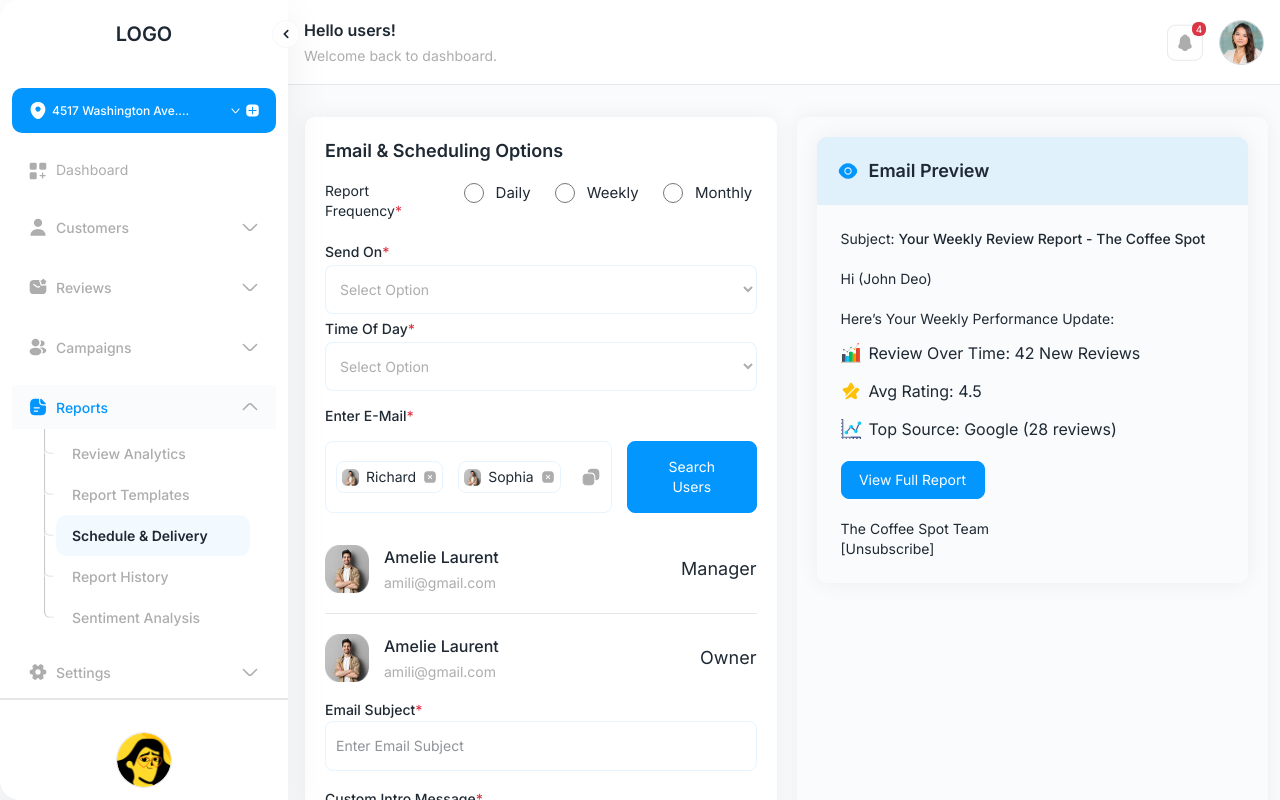
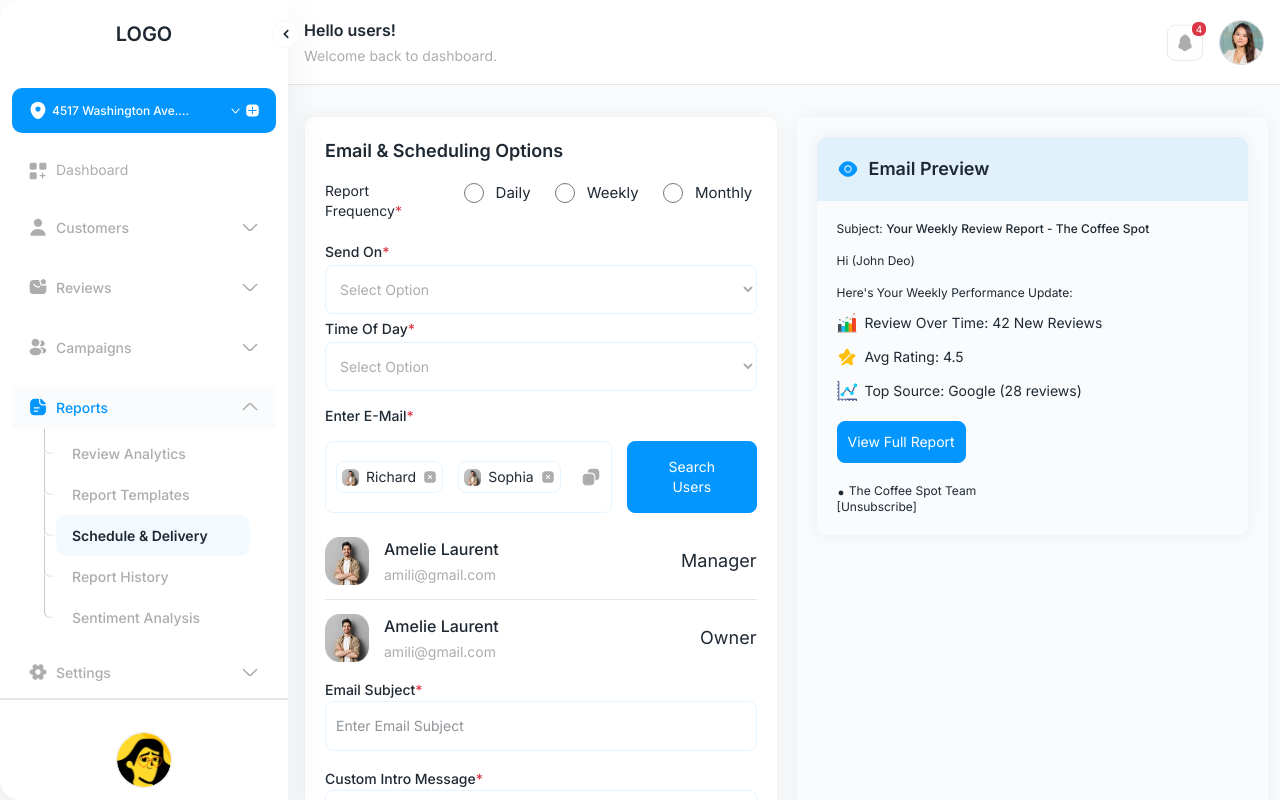
Before and after one commit to sumithub/rs-web-develop, a Next.js app: page /schedule-delivery in a window 1280 px wide. Shown: the top 800 px of the page. Built offline with nearby package versions, Linux system fonts and the light colour scheme.

Commit message:
Schedule page ui

```diff
--- a/src/app/report-history/page.js
+++ b/src/app/report-history/page.js
@@ -13,6 +13,7 @@ import { formatDate, getError } from '../../../helper'
 import Status from '../../components/Status'
 import axios from 'axios'
 import { toast } from 'react-toastify'
+import { title } from 'process'
 
 export default function ReportHistory() {
     const [openEmail, setOpenEmail] = useState(false)
@@ -43,15 +44,15 @@ export default function ReportHistory() {
     }
 
     const ReportHistory = [
-        { date: "Jun 18,2024", type: "Monthly Review", sent: "John, Lisa", status: "Sent" },
-        { date: "Jun 18,2024", type: "Monthly Review", sent: "John, Lisa", status: "Failed" },
-        { date: "Jun 18,2024", type: "Monthly Review", sent: "John, Lisa", status: "Processing" },
-        { date: "Jun 18,2024", type: "Monthly Review", sent: "John, Lisa", status: "Failed" },
-        { date: "Jun 18,2024", type: "Monthly Review", sent: "John, Lisa", status: "Sent" },
-        { date: "Jun 18,2024", type: "Monthly Review", sent: "John, Lisa", status: "Processing" },
-        { date: "Jun 18,2024", type: "Monthly Review", sent: "John, Lisa", status: "Sent" },
-        { date: "Jun 18,2024", type: "Monthly Review", sent: "John, Lisa", status: "Processing" },
-        { date: "Jun 18,2024", type: "Monthly Review", sent: "John, Lisa", status: "Failed" },
+        { title: "ABC Corp", date: "Jun 18,2024", type: "Monthly Review", sent: "John, Lisa", status: "Sent" },
+        { title: "ABC Corp", date: "Jun 18,2024", type: "Monthly Review", sent: "John, Lisa", status: "Failed" },
+        { title: "LMN Pty Ltd", date: "Jun 18,2024", type: "Monthly Review", sent: "John, Lisa", status: "Processing" },
+        { title: "ABC Corp", date: "Jun 18,2024", type: "Monthly Review", sent: "John, Lisa", status: "Failed" },
+        { title: "ABC Corp", date: "Jun 18,2024", type: "Monthly Review", sent: "John, Lisa", status: "Sent" },
+        { title: "LMN Pty Ltd", date: "Jun 18,2024", type: "Monthly Review", sent: "John, Lisa", status: "Processing" },
+        { title: "ABC Corp", date: "Jun 18,2024", type: "Monthly Review", sent: "John, Lisa", status: "Sent" },
+        { title: "LMN Pty Ltd", date: "Jun 18,2024", type: "Monthly Review", sent: "John, Lisa", status: "Processing" },
+        { title: "ABC Corp", date: "Jun 18,2024", type: "Monthly Review", sent: "John, Lisa", status: "Failed" },
     ]
 
     return <AdminLayout>
@@ -139,7 +140,7 @@ export default function ReportHistory() {
                     <div className='grid grid-cols-3 gap-5'>
                         {ReportHistory.map((e, i) =>
                             <div key={i} className='border border-border2 gap-[15px] rounded-[10px] p-[15px]'>
-                                <h2 className='text-base font-semibold'>ABC Corp</h2>
+                                <h2 className='text-base font-semibold'>{e.title}</h2>
                                 <div className='flex justify-between items-center pt-[15px]'>
                                     <h2 className='text-text3 text-sm font-medium'>Report Date</h2>
                                     <h2 className='text-sm font-medium'>{formatDate(e.date)}</h2>
--- a/src/app/schedule-delivery/page.js
+++ b/src/app/schedule-delivery/page.js
@@ -140,7 +140,7 @@ export default function ScheduleDelivery() {
                         </div>
                     </div>
 
-                    {SHAREEMAIL.map((e, i) => <div key={i} className={i === 0 ? "mt-8" : ""}>
+                    {SHAREEMAIL.map((e, i) => <div key={i} className={i === 0 ? "mt-6" : ""}>
                         <div className="flex items-center justify-between">
                             <div className="flex gap-[15px]">
                                 <Image src={e.img} alt="request" width={44} height={44} />
@@ -153,7 +153,7 @@ export default function ScheduleDelivery() {
                         </div>
 
                         {i !== SHAREEMAIL.length - 1 && (
-                            <hr className='border-t border-border2 my-5' />
+                            <hr className='border-t border-border2 my-3.5' />
                         )}
                     </div>)}
 
@@ -178,7 +178,7 @@ export default function ScheduleDelivery() {
                         rows={1}
 
                     />
-                    <div className='grid grid-cols-2 gap-3 mt-5'>
+                    <div className='grid grid-cols-2 gap-5 mt-[30px]'>
                         <SecondaryButton onClick={() => { setOpen(true) }} title="send test email" type='button' class_='bg-white! text-primary!' />
                         <SecondaryButton title="Save Settings" disabled={sending} type='submit' />
                     </div>
@@ -187,38 +187,38 @@ export default function ScheduleDelivery() {
 
             <div className='shadow-[0px_0px_22px_0px_#0000000F] rounded-[10px] p-5'>
                 <div className='shadow-[0px_0px_22px_0px_#0000000F] rounded-[10px]'>
-                    <div className='bg-primary/10 p-5 flex gap-2.5 rounded-t-[10px]'>
+                    <div className='bg-primary/10 px-5 py-[18px] flex gap-2.5 rounded-t-[10px]'>
                         <Image unoptimized={true} src="/images/eye1.svg" alt='eye1' width={22} height={22} />
                         <h2 className='text-lg font-semibold'>Email Preview</h2>
                     </div>
-                    <div className='p-6'>
+                    <div className='p-5'>
                         <div className='text-sm mb-3'>
-                            <div className='capitalize'>Subject: <span className='font-medium'>Your weekly review report - the coffee spot</span></div>
-                            <div className='py-5'>Hi (John Deo)</div>
-                            <div className='capitalize'>Here’s your weekly performance update:</div>
+                            <div className='capitalize text-xs'>Subject: <span className='font-medium'>Your weekly review report - the coffee spot</span></div>
+                            <div className='py-4 text-xs'>Hi (John Deo)</div>
+                            <div className='capitalize text-xs'>Here&#39;s your weekly performance update:</div>
                         </div>
 
                         <div className='text-base'>
                             <div className='flex items-center gap-2'>
                                 <Image unoptimized={true} src="/images/review-time.svg" alt='review-time' width={20} height={20} />
-                                <div>Review Over Time: 42 New Reviews</div>
+                                <div className='text-sm'>Review Over Time: 42 New Reviews</div>
                             </div>
 
                             <div className='flex items-center gap-2 py-3.5'>
                                 <Image unoptimized={true} src="/images/star.svg" alt='review-time' width={20} height={20} />
-                                <div>Avg Rating: 4.5</div>
+                                <div className='text-sm'>Avg Rating: 4.5</div>
                             </div>
 
                             <div className='flex items-center gap-2'>
                                 <Image unoptimized={true} src="/images/review-distribution.svg" alt='review-distribution' width={20} height={20} />
-                                <div>Top Source: Google (28 reviews)</div>
+                                <div className='text-sm'>Top Source: Google (28 reviews)</div>
                             </div>
                         </div>
 
-                        <SecondaryButton title="View Full Report" type='button' class_='text-sm! w-36! font-normal! my-5!' />
+                        <SecondaryButton title="View Full Report" type='button' class_='text-sm! w-auto! px-2.5! py-2.5! font-normal! my-5!' />
                         <div className='text-sm capitalize'>
-                            <div>The coffee Spot Team</div>
-                            <div>[Unsubscribe]</div>
+                            <div className='text-xs'><span className="font-black text-2xl leading-0">.</span> The coffee Spot Team</div>
+                            <div className='text-xs'>[Unsubscribe]</div>
                         </div>
                     </div>
                 </div>
```
